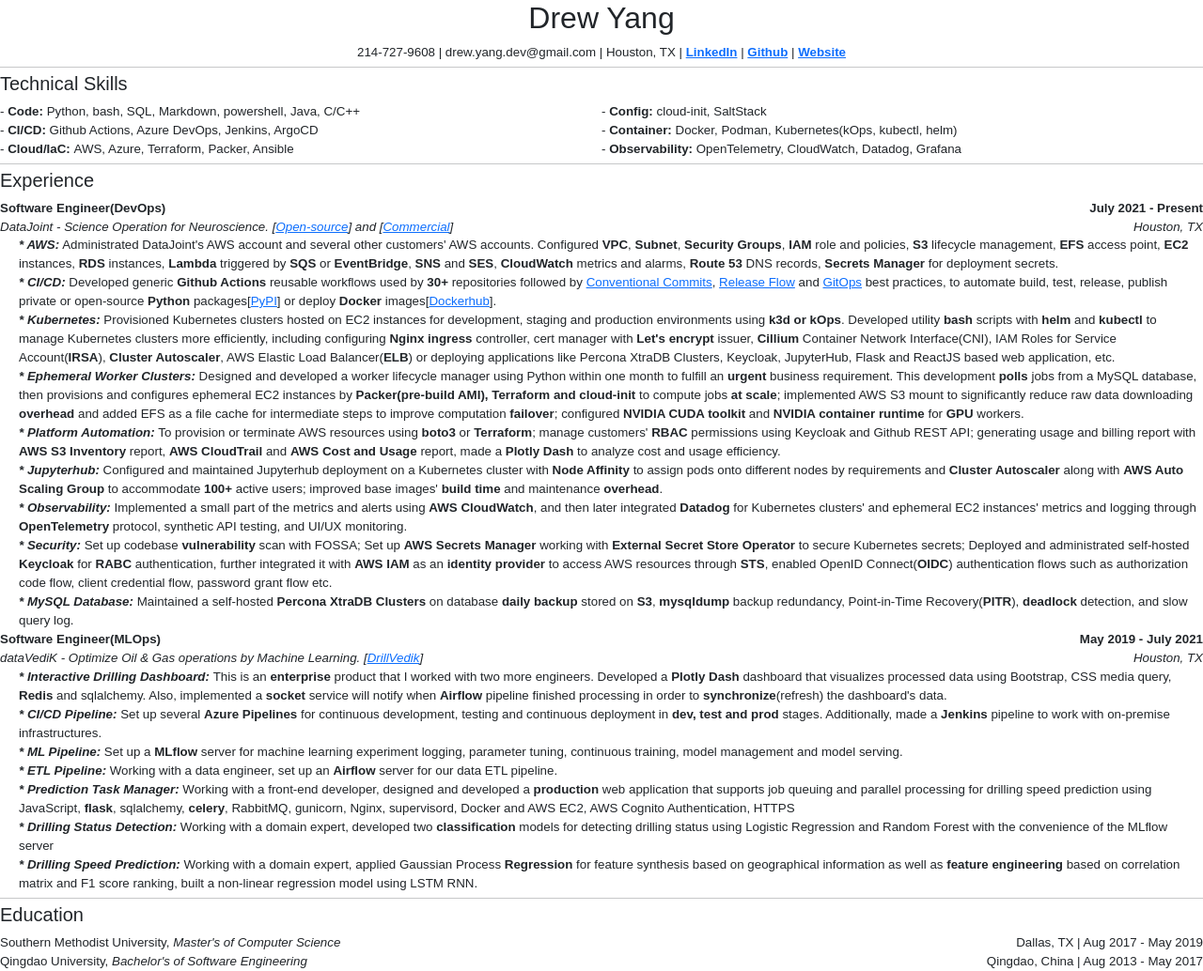
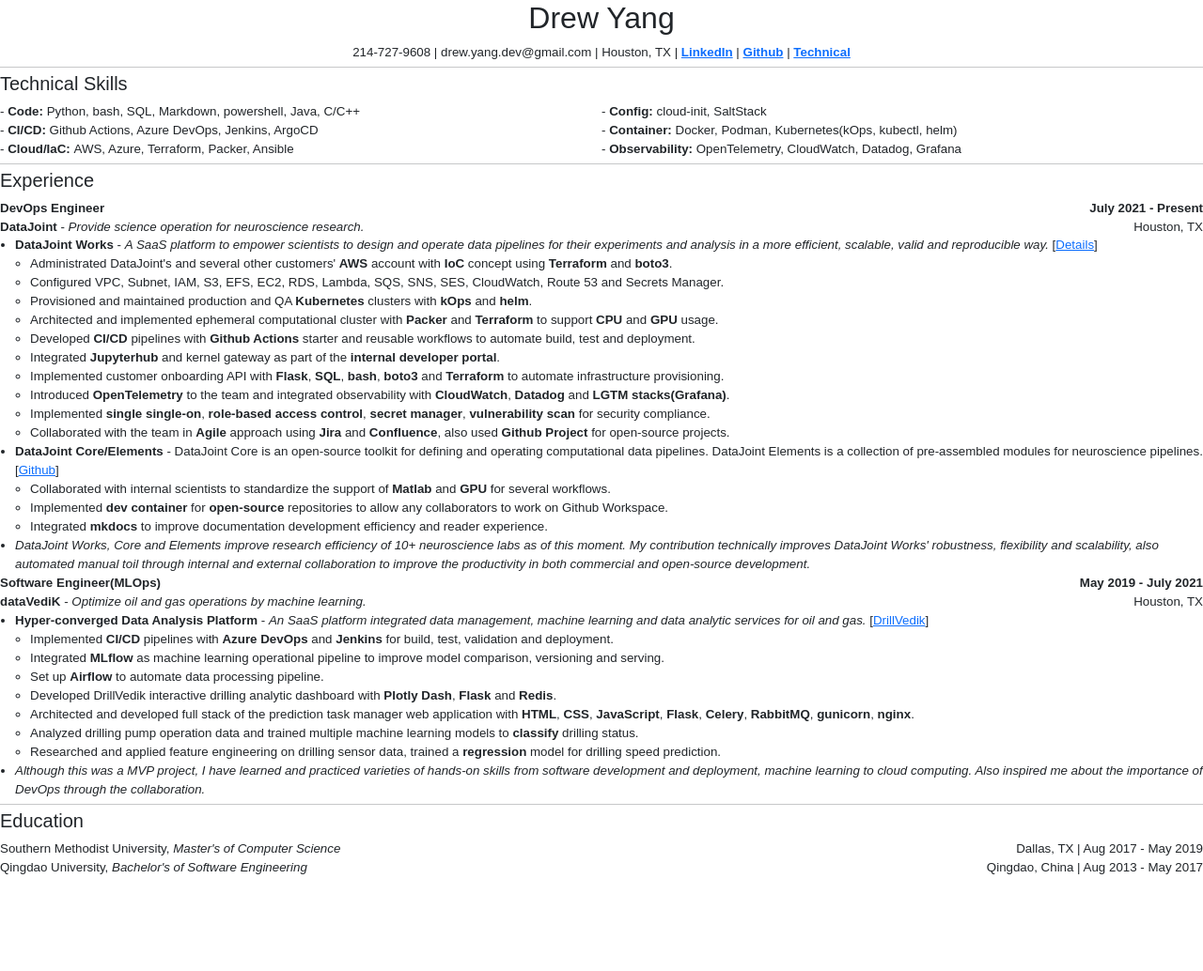
Before and after one commit to yambottle/me, a Jekyll site: the page built from raw-resume.html, in a window 1280 px wide. Shown: the whole page at 94% size. Built offline with Jekyll 4.4.1, drawn with Linux system fonts in a browser that asks for light colours; after the commit the page ends 934 px from its top, so only the background shows below that.

Commit message:
fix: 🐛 major update after DevOpsDays

```diff
--- a/_sass/raw-resume.scss
+++ b/_sass/raw-resume.scss
@@ -13,11 +13,19 @@
 }
 
 .space-between {
-    display: flex; justify-content: space-between;
+    display: flex;
+    justify-content: space-between;
 }
 
-.content-padding-left{
-    padding-left: 1.5*$font-size;
+.exp-content {
+    // padding-left: 1.5*$font-size;
+    padding-left: 0;
+}
+
+.exp-content ul {
+    padding: 0;
+    margin-left: 1rem;
+    margin-bottom: 0;
 }
 
 .bold-text {
--- a/raw-resume.html
+++ b/raw-resume.html
@@ -14,7 +14,7 @@
             <div class="inline-block">{{site.location}}</div> |
             <div class="inline-block"><a href="{{site.linkedin}}"><b>LinkedIn</b></a></div> |
             <div class="inline-block"><a href="{{site.github}}"><b>Github</b></a></div> |
-            <div class="inline-block"><a href="{{site.website}}"><b>Website</b></a></div>
+            <div class="inline-block"><a href="{{site.website}}"><b>Technical</b></a></div>
         </div>
     </div>
     <hr>
@@ -37,14 +37,39 @@
     <div>
         <h5>Experience</h5>
         <div class="space-between bold-text">
-            <div>Software Engineer(DevOps)</div>
+            <div>DevOps Engineer</div>
             <div>July 2021 - Present</div>
         </div>
-        <div class="space-between italic-text">
-            <div>DataJoint - Science Operation for Neuroscience. [<a href="https://github.com/datajoint">Open-source</a>] and [<a href="https://datajoint.com/works">Commercial</a>]</div>
+        <div class="space-between">
+            <div><b>DataJoint</b> - <span class="italic-text">Provide science operation for neuroscience research.</span></div>
             <div>Houston, TX</div>
         </div>
-        <div class="content-padding-left">
+        <div class="exp-content">
+            <ul>
+                <li><b>DataJoint Works</b> - <span class="italic-text">A SaaS platform to empower scientists to design and operate data pipelines for their experiments and analysis in a more efficient, scalable, valid and reproducible way.</span> [<a href="https://datajoint.com/works">Details</a>]</li>
+                <ul>
+                    <li>Administrated DataJoint's and several other customers' <b>AWS</b> account with <b>IoC</b> concept using <b>Terraform</b> and <b>boto3</b>.</li>
+                    <li>Configured VPC, Subnet, IAM, S3, EFS, EC2, RDS, Lambda, SQS, SNS, SES, CloudWatch, Route 53 and Secrets Manager.</li>
+                    <li>Provisioned and maintained production and QA <b>Kubernetes</b> clusters with <b>kOps</b> and <b>helm</b>.</li>
+                    <li>Architected and implemented ephemeral computational cluster with <b>Packer</b> and <b>Terraform</b> to support <b>CPU</b> and <b>GPU</b> usage.</li>
+                    <li>Developed <b>CI/CD</b> pipelines with <b>Github Actions</b> starter and reusable workflows to automate build, test and deployment.</li>
+                    <li>Integrated <b>Jupyterhub</b> and kernel gateway as part of the <b>internal developer portal</b>.</li>
+                    <li>Implemented customer onboarding API with <b>Flask</b>, <b>SQL</b>, <b>bash</b>, <b>boto3</b> and <b>Terraform</b> to automate infrastructure provisioning.</li>
+                    <li>Introduced <b>OpenTelemetry</b> to the team and integrated observability with <b>CloudWatch</b>, <b>Datadog</b> and <b>LGTM stacks(Grafana)</b>.</li>
+                    <li>Implemented <b>single single-on</b>, <b>role-based access control</b>, <b>secret manager</b>, <b>vulnerability scan</b> for security compliance.</li>
+                    <li>Collaborated with the team in <b>Agile</b> approach using <b>Jira</b> and <b>Confluence</b>, also used <b>Github Project</b> for open-source projects.</li>
+                </ul>
+                <li><b>DataJoint Core/Elements</b> - DataJoint Core is an open-source toolkit for defining and operating computational data pipelines. DataJoint Elements is a collection of pre-assembled modules for neuroscience pipelines. [<a href="https://github.com/datajoint">Github</a>]</li>
+                <ul>
+                    <li>Collaborated with internal scientists to standardize the support of <b>Matlab</b> and <b>GPU</b> for several workflows.</li>
+                    <li>Implemented <b>dev container</b> for <b>open-source</b> repositories to allow any collaborators to work on Github Workspace.</li>
+                    <li>Integrated <b>mkdocs</b> to improve documentation development efficiency and reader experience.</li>
+                </ul>
+                <!-- style="list-style-type: none;" -->
+                <li class="italic-text">DataJoint Works, Core and Elements improve research efficiency of 10+ neuroscience labs as of this moment. My contribution technically improves DataJoint Works' robustness, flexibility and scalability, also automated manual toil through internal and external collaboration to improve the productivity in both commercial and open-source development. </li>
+            </ul>
+        </div>
+        <!-- <div class="exp-content">
             <div>
                 <b class="italic-text">* AWS:</b> Administrated DataJoint's AWS account and several other customers' AWS accounts. Configured <b>VPC</b>, <b>Subnet</b>, <b>Security Groups</b>, <b>IAM</b> role and policies, <b>S3</b> lifecycle management, <b>EFS</b> access point, <b>EC2</b> instances, <b>RDS</b> instances, <b>Lambda</b> triggered by <b>SQS</b> or <b>EventBridge</b>, <b>SNS</b> and <b>SES</b>, <b>CloudWatch</b> metrics and alarms, <b>Route 53</b> DNS records, <b>Secrets Manager</b> for deployment secrets.
             </div>
@@ -72,18 +97,33 @@
             <div>
                 <b class="italic-text">* MySQL Database:</b> Maintained a self-hosted <b>Percona XtraDB Clusters</b> on database <b>daily backup</b> stored on <b>S3</b>, <b>mysqldump</b> backup redundancy, Point-in-Time Recovery(<b>PITR</b>), <b>deadlock</b> detection, and slow query log.
             </div>
-        </div>
+        </div> -->
         <!-- <br> -->
 
         <div class="space-between bold-text">
             <div>Software Engineer(MLOps)</div>
             <div>May 2019 - July 2021</div>
         </div>
-        <div class="space-between italic-text">
-            <div>dataVediK - Optimize Oil & Gas operations by Machine Learning. [<a href="https://www.agoraiot.com/marketplace/drillvedik">DrillVedik</a>]</div> <!--[<a href="https://yambottle.github.io/me/more.html#datavedik">Details</a>]-->
+        <div class="space-between">
+            <div><b>dataVediK</b> - <span class="italic-text">Optimize oil and gas operations by machine learning.</span></div>
             <div>Houston, TX</div>
         </div>
-        <div class="content-padding-left">
+        <div class="exp-content">
+            <ul>
+                <li><b>Hyper-converged Data Analysis Platform</b> - <span class="italic-text">An SaaS platform integrated data management, machine learning and data analytic services for oil and gas.</span> [<a href="https://www.agoraiot.com/marketplace/drillvedik">DrillVedik</a>]</li>
+                <ul>
+                    <li>Implemented <b>CI/CD</b> pipelines with <b>Azure DevOps</b> and <b>Jenkins</b> for build, test, validation and deployment.</li>
+                    <li>Integrated <b>MLflow</b> as machine learning operational pipeline to improve model comparison, versioning and serving.</li>
+                    <li>Set up <b>Airflow</b> to automate data processing pipeline.</li>
+                    <li>Developed DrillVedik interactive drilling analytic dashboard with <b>Plotly Dash</b>, <b>Flask</b> and <b>Redis</b>.</li>
+                    <li>Architected and developed full stack of the prediction task manager web application with <b>HTML</b>, <b>CSS</b>, <b>JavaScript</b>, <b>Flask</b>, <b>Celery</b>, <b>RabbitMQ</b>, <b>gunicorn</b>, <b>nginx</b>.</li>
+                    <li>Analyzed drilling pump operation data and trained multiple machine learning models to <b>classify</b> drilling status.</li>
+                    <li>Researched and applied feature engineering on drilling sensor data, trained a <b>regression</b> model for drilling speed prediction.</li>
+                </ul>
+                <li class="italic-text">Although this was a MVP project, I have learned and practiced varieties of hands-on skills from software development and deployment, machine learning to cloud computing. Also inspired me about the importance of DevOps through the collaboration.</li>
+            </ul>
+        </div>
+        <!-- <div class="exp-content">
             <div>
                 <b class="italic-text">* Interactive Drilling Dashboard: </b>This is an <b>enterprise</b> product that I worked with two more engineers. Developed a <b>Plotly Dash</b> dashboard that visualizes processed data using Bootstrap, CSS media query, <b>Redis</b> and sqlalchemy. Also, implemented a <b>socket</b> service will notify when <b>Airflow</b> pipeline finished processing in order to <b>synchronize</b>(refresh) the dashboard's data.
             </div>
@@ -105,7 +145,7 @@
             <div>
                 <b class="italic-text">* Drilling Speed Prediction: </b>Working with a domain expert, applied Gaussian Process <b>Regression</b> for feature synthesis based on geographical information as well as <b>feature engineering</b> based on correlation matrix and F1 score ranking, built a non-linear regression model using LSTM RNN.
             </div>
-        </div>
+        </div> -->
     </div>
     <hr>
 
```
Also changed, not shown: 2 other files.
